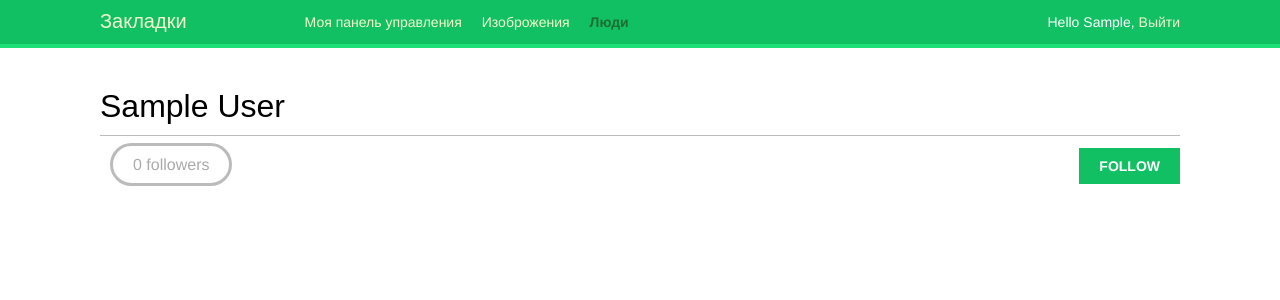
After one commit to RuslanSayfullin/django-by-example, a Django app: a page that uses account/templates/base.html in a window 1280 px wide. The commit adds this page. Shown: the top 300 px of the page. Run offline with Django 4.2, Linux system fonts and the light colour scheme; the visitor is signed in with stand-in values (Sample User, id 1); data comes from the database, SQL or seed files in the repository; data that the repository does not hold is empty; parts of the project's set-up code (start-up, migrations or seed data) failed here and were passed over; some libraries are stand-ins or nearby versions; some web fonts are replaced.

Commit message:
Creating list and detail views for user profiles

```diff
--- /dev/null
+++ b/account/templates/account/user/detail.html
@@ -0,0 +1,27 @@
+{% extends "base.html" %}
+{% load thumbnail %}
+
+{% block title %}{{ user.get_full_name }}{% endblock %}
+
+{% block content %}
+    <h1>{{ user.get_full_name }}</h1>
+    <div class="profile-info">
+        <img src="{% thumbnail user.profile.photo 180x180 %}" class="user-detail">
+    </div>
+    {% with total_followers=user.followers.count %}
+        <span class="count">
+            <span class="total">{{ total_followers }}</span>
+            follower{{ total_followers|pluralize }}
+        </span>
+        <a href="#" data-id="{{ user.id }}" data-action="{% if request.user in user.followers.all %}un{% endif %}follow" class="follow button">
+            {% if request.user not in user.followers.all %}
+                Follow
+            {% else %}
+                Unfollow
+            {% endif %}
+        </a>
+        <div id="image-list" class="image-container">
+            {% include "images/image/list_images.html" with images=user.images_created.all %}
+        </div>
+    {% endwith %}
+{% endblock %}
--- a/account/templates/base.html
+++ b/account/templates/base.html
@@ -17,7 +17,7 @@
           <a href="{% url "images:list" %}">Изоброжения</a>
         </li>
         <li {% if section == "people" %}class="selected"{% endif %}>
-          <a href="#">Люди</a>
+          <a href="{% url "user_list" %}">Люди</a>
         </li>
       </ul>
     {% endif %}
--- a/account/urls.py
+++ b/account/urls.py
@@ -23,4 +23,6 @@ urlpatterns = [
     path('', views.dashboard, name='dashboard'),
     path('register/', views.register, name='register'),
     path('edit/', views.edit, name='edit'),
+    path('users/', views.user_list, name='user_list'),
+    path('users/<username>/', views.user_detail, name='user_detail'),
 ]
--- a/account/views.py
+++ b/account/views.py
@@ -1,5 +1,6 @@
+from django.contrib.auth.models import User
 from django.http import HttpResponse
-from django.shortcuts import render
+from django.shortcuts import render, get_object_or_404
 from django.contrib import messages
 from django.contrib.auth import authenticate, login
 from django.contrib.auth.decorators import login_required
@@ -67,3 +68,15 @@ def edit(request):
         user_form = UserEditForm(instance=request.user)
         profile_form = ProfileEditForm(instance=request.user.profile)
     return render(request, 'account/edit.html', {'user_form': user_form, 'profile_form': profile_form})
+
+
+@login_required
+def user_list(request):
+    users = User.objects.filter(is_active=True)
+    return render(request, 'account/user/list.html', {'section': 'people', 'users': users})
+
+
+@login_required
+def user_detail(request, username):
+    user = get_object_or_404(User, username=username, is_active=True)
+    return render(request, 'account/user/detail.html', {'section': 'people', 'user': user})
```
Also changed, not shown: account/templates/account/user/list.html (added, +22 -0 lines), backend/settings.py (+8 -0 lines).
